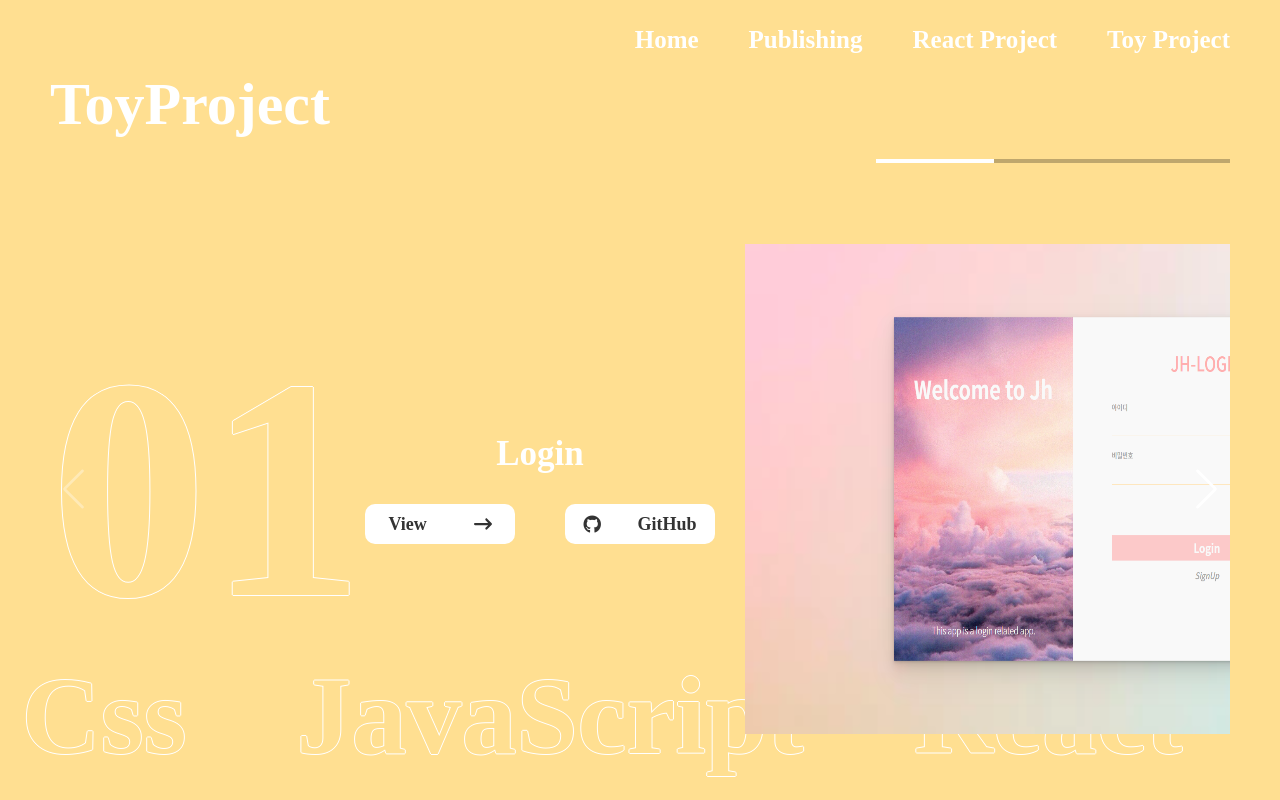
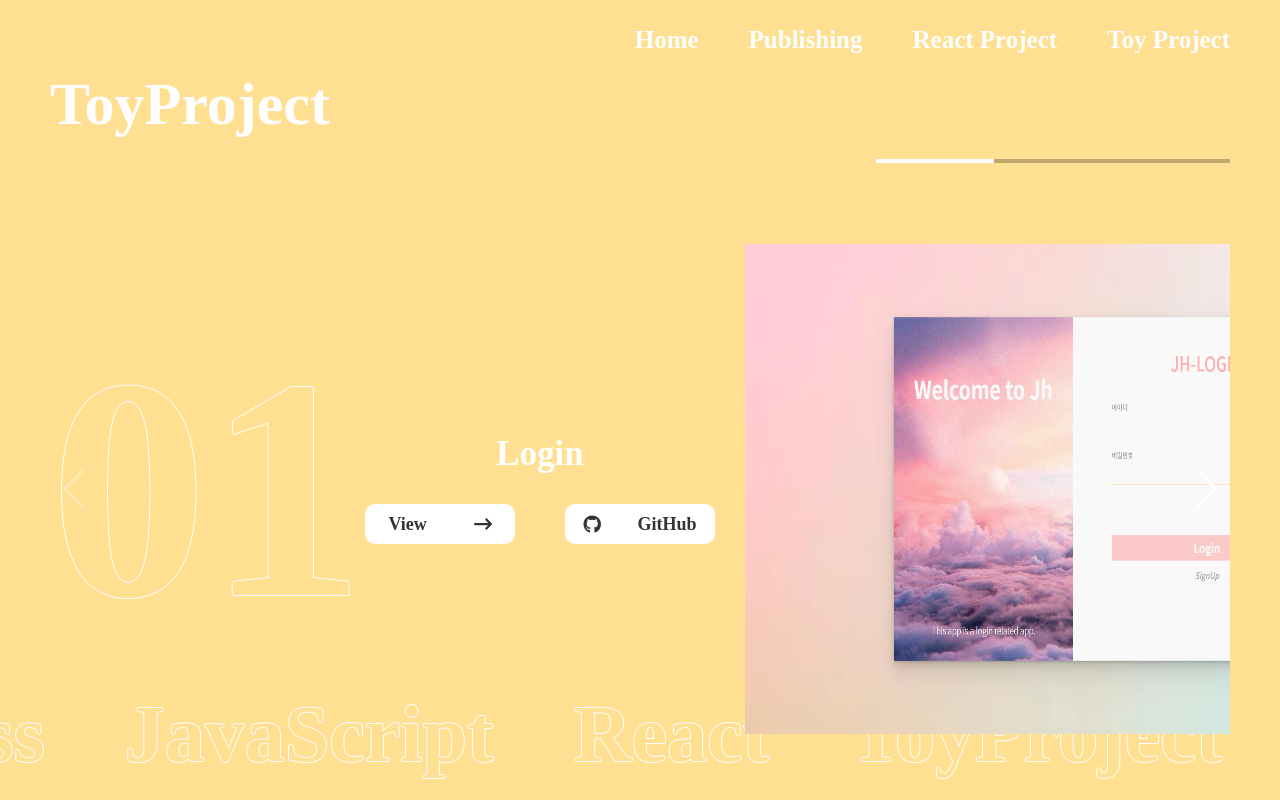
Before and after one commit to wjdgus1122/PortFolio, a React (Create React App) app: page /#/toy in a window 1280 px wide. Built offline with nearby package versions, Linux system fonts and the light colour scheme.

Commit message:
tstext font-size change

```diff
--- a/src/component/page/Publishing.js
+++ b/src/component/page/Publishing.js
@@ -192,7 +192,7 @@ const TsTextWrap = styled.div`
 `;
 const TsText = styled.div`
   display: flex;
-  font-size: 110px;
+  font-size: 80px;
   font-weight: 900;
   text-shadow: -1px 0 white, 0 1px white, 1px 0 white, 0 -1px white;
   color: ${(props) => props.color};
--- a/src/component/page/ReactProject.js
+++ b/src/component/page/ReactProject.js
@@ -191,7 +191,7 @@ const TsTextWrap = styled.div`
 `;
 const TsText = styled.div`
   display: flex;
-  font-size: 110px;
+  font-size: 80px;
   font-weight: 900;
   text-shadow: -1px 0 white, 0 1px white, 1px 0 white, 0 -1px white;
   color: ${(props) => props.color};
--- a/src/component/page/ToyProject.js
+++ b/src/component/page/ToyProject.js
@@ -191,7 +191,7 @@ const TsTextWrap = styled.div`
 `;
 const TsText = styled.div`
   display: flex;
-  font-size: 110px;
+  font-size: 80px;
   font-weight: 900;
   text-shadow: -1px 0 white, 0 1px white, 1px 0 white, 0 -1px white;
   color: ${(props) => props.color};
```
